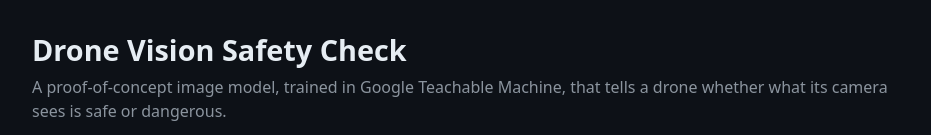
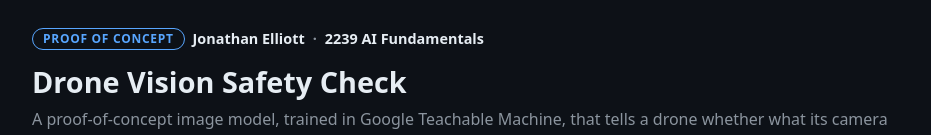
Before and after one commit to Jonathanrelliott/drone-vision, a plain HTML site: page index.html in a window 1280 px wide. Shown: the top 135 px of the page, without its empty margins (174-1105 px from the left). Drawn offline with Linux system fonts and the light colour scheme; no server answers.

Commit message:
Add author and class name to site and README

```diff
--- a/index.html
+++ b/index.html
@@ -27,6 +27,15 @@
   header { padding-top: 28px; }
   h1 { margin: 0 0 4px; font-size: 1.8rem; }
   header p { margin: 0; color: var(--muted); }
+  .byline {
+    display: flex; flex-wrap: wrap; align-items: center; gap: 6px 8px;
+    margin-bottom: 10px; font-size: .9rem; font-weight: 600; color: var(--text);
+  }
+  .byline .dot { color: var(--muted); }
+  .byline .tag {
+    font-size: .75rem; text-transform: uppercase; letter-spacing: .06em;
+    color: var(--accent); border: 1px solid var(--accent); border-radius: 999px; padding: 1px 10px;
+  }
   main { display: grid; gap: 20px; grid-template-columns: 1fr 1fr; margin-top: 24px; }
   @media (max-width: 720px) { main { grid-template-columns: 1fr; } }
   .panel {
@@ -121,6 +130,10 @@
 </head>
 <body>
 <header>
+  <div class="byline">
+    <span class="tag">Proof of concept</span>
+    <span>Jonathan Elliott</span><span class="dot">·</span><span>2239 AI Fundamentals</span>
+  </div>
   <h1>Drone Vision Safety Check</h1>
   <p>A proof-of-concept image model, trained in Google Teachable Machine, that tells a drone whether what its camera sees is safe or dangerous.</p>
 </header>
```
Also changed, not shown: 1 other file.
